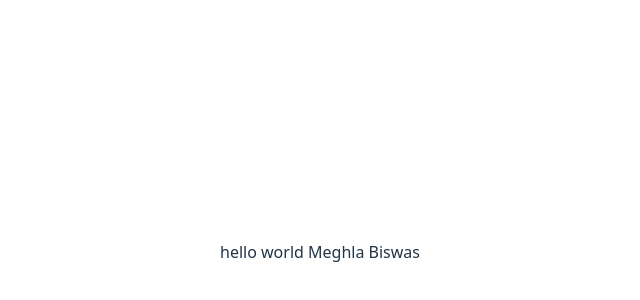
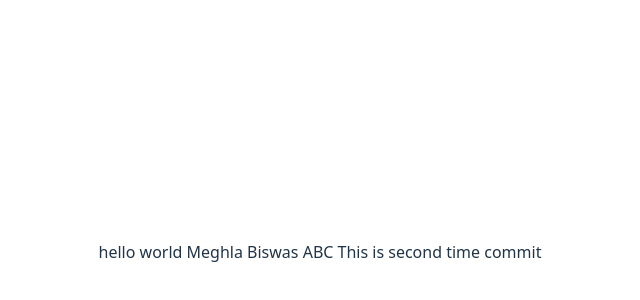
Before and after one commit to ImArijitBasu/Chit-chat-chaos, a React (Vite) app in the folder Client/: page / in a window 1280 px wide. Shown: the part 148-448 px from the top of the page, without its empty margins (320-960 px from the left). Built offline with nearby package versions, Linux system fonts and the light colour scheme.

Commit message:
hello world text add

```diff
--- a/Client/src/App.jsx
+++ b/Client/src/App.jsx
@@ -8,7 +8,8 @@ function App() {
 
   return (
     <>
-      hello world Meghla Biswas
+      hello world Meghla Biswas ABC
+      This is second time commit
     </>
   )
 }
```
